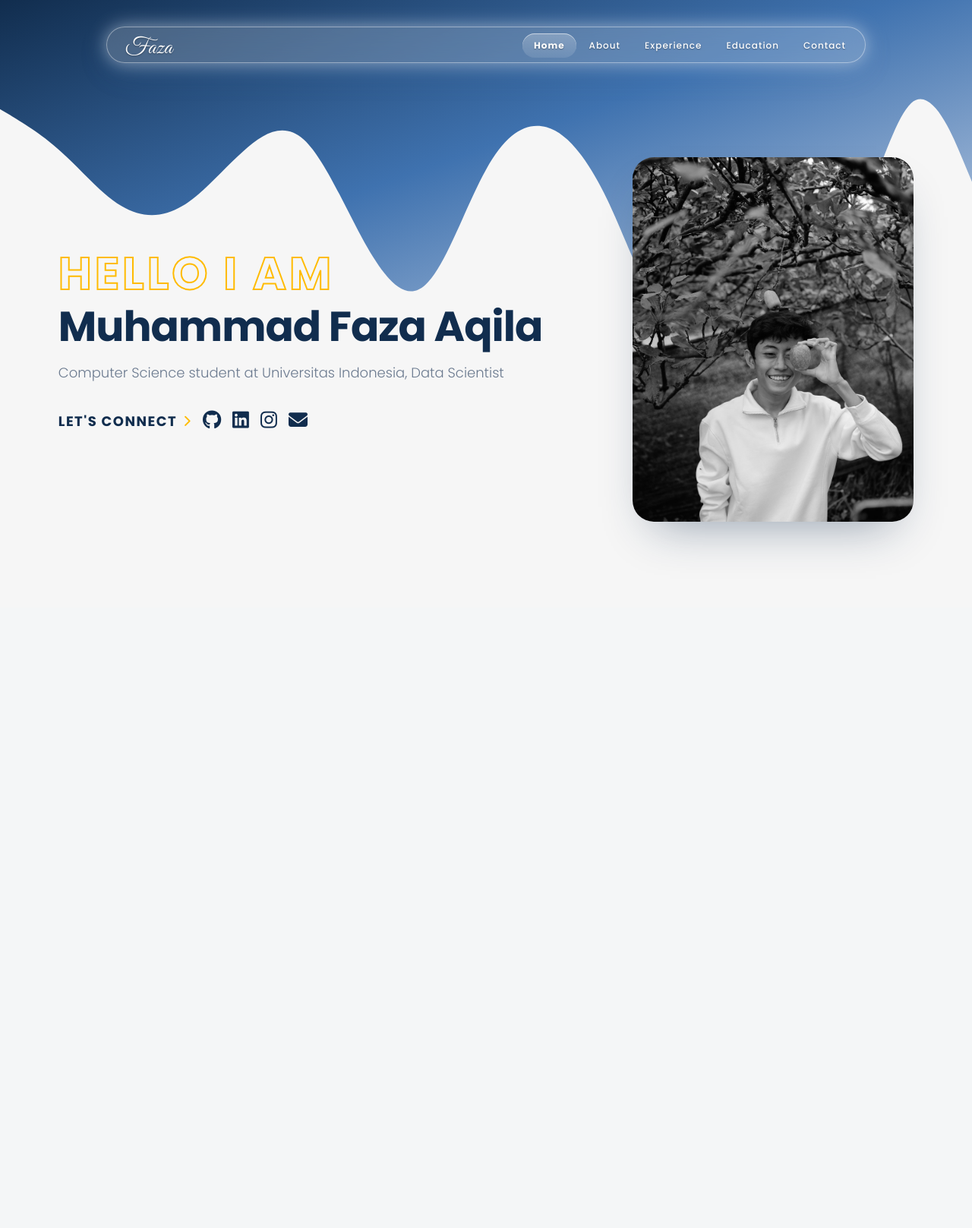
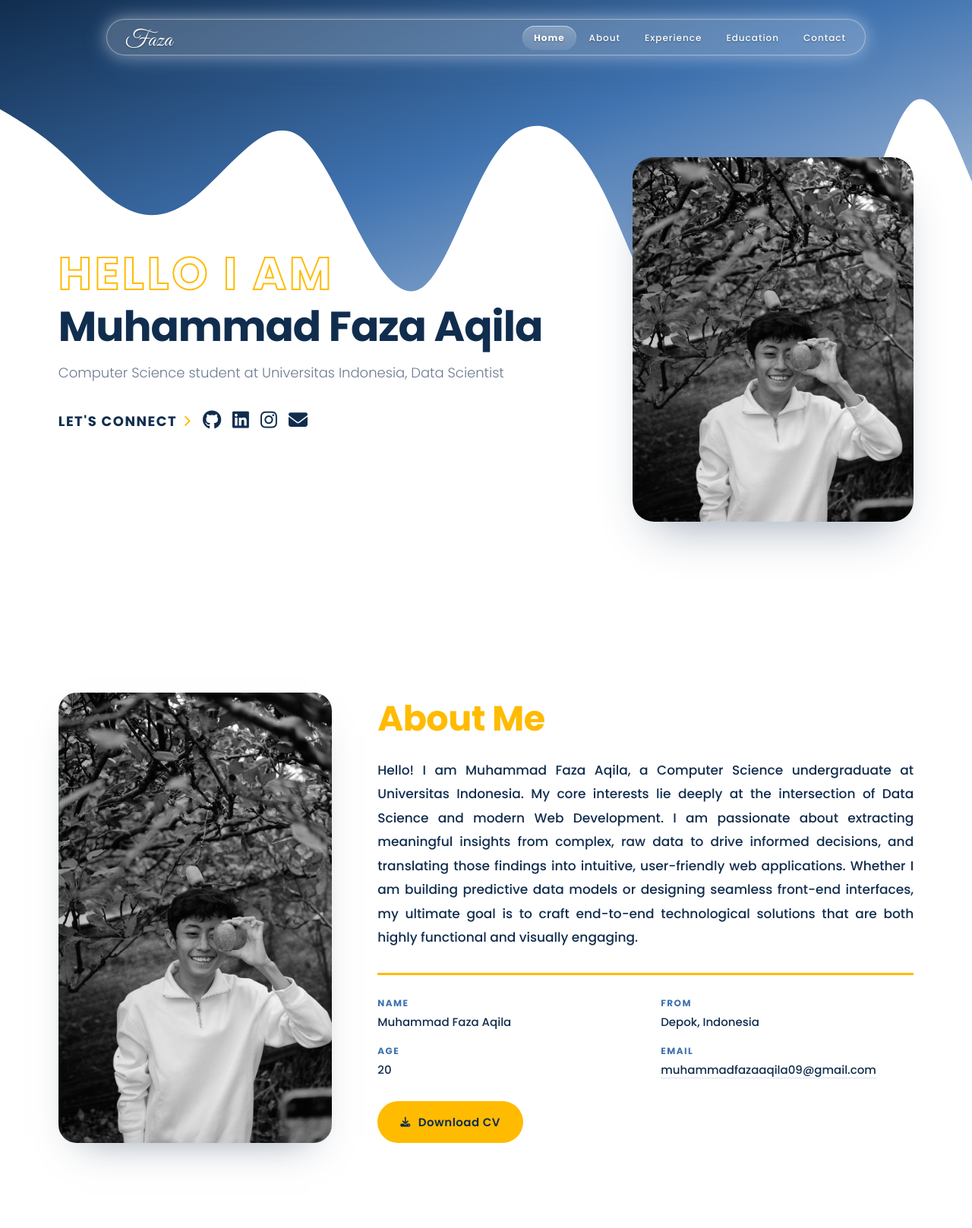
Before and after one commit to fazaaqila09/myportofolio, a Django app: page / in a window 1280 px wide. Shown: the whole page at 76% size. Before the commit the page ends 724 px from the top, so only its background shows below. Run offline with Django 5.2, Linux system fonts and the light colour scheme.

Commit message:
feat: tambah section About Me lengkap dengan foto, bio, info, dan CV

```diff
--- a/static/css/style.css
+++ b/static/css/style.css
@@ -14,7 +14,7 @@ body, html {
 /* Navigasi Kaca */
 .top-nav {
     position: fixed;
-    top: 35px;
+    top: 25px;
     left: 50%;
     transform: translateX(-50%);
     width: 85%;
@@ -155,7 +155,7 @@ body, html {
     justify-content: center;
 
     /* Latar warna solid pada area bawah */
-    background-color: #f6f6f6;
+    background-color: #FFFFFF;
     background-image: none;
 }
 
@@ -584,3 +584,180 @@ a:focus-visible {
         animation: none;
     }
 }
+
+/* ABOUT */
+.about {
+    scroll-margin-top: 120px;
+
+    padding: 7rem 0;
+    background-color: #FFFFFF;
+}
+
+.about-content {
+    width: 88%;
+    max-width: 1320px;
+    margin: 0 auto;
+    display: grid;
+    grid-template-columns: 32% 1fr;
+    gap: 60px;
+    align-items: stretch;
+}
+
+/* ---------- Foto ---------- */
+.about-photo {
+    position: relative;
+    height: 100%;
+    border-radius: 24px;
+    overflow: hidden;
+    box-shadow: 0 24px 50px -30px rgba(17, 45, 78, 0.5);
+}
+
+.about-photo img {
+    position: absolute;
+    inset: 0;
+    width: 100%;
+    height: 100%;
+    object-fit: cover;
+    display: block;
+}
+
+/* ---------- Kolom teks ---------- */
+.about-text {
+    display: flex;
+    flex-direction: column;
+}
+
+.about-title {
+    font-size: clamp(32px, 3.6vw, 46px);
+    font-weight: 700;
+    color: #FFBB00;
+    letter-spacing: -0.5px;
+    margin-bottom: 18px;
+}
+
+.about-bio {
+    text-align: justify;
+    font-size: 17px;
+    font-weight: 500;
+    line-height: 1.85;
+    color: #112D4E;
+    margin-bottom: 30px;
+}
+
+/* ---------- Garis pemisah kuning + 4 poin ---------- */
+.about-info {
+    display: grid;
+    grid-template-columns: repeat(2, 1fr);
+    gap: 18px 40px;
+
+    padding-top: 28px;
+    border-top: 3px solid #FFBB00;
+    margin-bottom: 30px;
+}
+
+.info-item dt {
+    font-size: 12px;
+    font-weight: 700;
+    letter-spacing: 1.5px;
+    text-transform: uppercase;
+    color: #3F72AF;
+    margin-bottom: 4px;
+}
+
+.info-item dd {
+    font-size: 15px;
+    font-weight: 500;
+    color: #112D4E;
+    word-break: break-word;   /* email panjang tidak menembus kolom */
+}
+
+.info-item dd a {
+    color: inherit;
+    text-decoration: none;
+    border-bottom: 1px solid #DBE2EF;
+    transition: color 0.3s ease, border-color 0.3s ease;
+}
+
+.info-item dd a:hover {
+    color: #3F72AF;
+    border-color: #3F72AF;
+}
+
+/* ---------- Tombol CV ---------- */
+.cv-button {
+    margin-top: auto;
+    align-self: flex-start;
+
+    display: inline-flex;
+    align-items: center;
+    gap: 10px;
+
+    font-family: 'Poppins', sans-serif;
+    font-size: 15px;
+    font-weight: 600;
+    letter-spacing: 0.5px;
+    text-decoration: none;
+
+    color: #112D4E;              /* navy di atas kuning = 8.19:1, aman */
+    background-color: #FFBB00;
+    padding: 16px 30px;
+    border-radius: 999px;
+    transition: background-color 0.3s ease, color 0.3s ease, transform 0.3s ease;
+}
+
+.cv-button:hover {
+    background-color: #3F72AF;
+    color: #FFFFFF;
+    transform: translateY(-2px);
+}
+
+.cv-button i {
+    font-size: 13px;
+}
+
+/* ---------- Responsif ---------- */
+@media (max-width: 900px) {
+    .about {
+        padding: 5rem 0;
+    }
+    .about-content {
+        grid-template-columns: 1fr;
+        gap: 40px;
+    }
+    .about-photo {
+        /* ditumpuk di mobile, jadi rasionya dikunci lagi */
+        height: auto;
+        aspect-ratio: 3 / 4;
+        max-width: 320px;
+        margin: 0 auto;
+        width: 100%;
+    }
+    .cv-button {
+        align-self: center;
+        margin-top: 0;
+    }
+    .about-text {
+        text-align: center;
+    }
+    .about-info {
+        text-align: left;
+    }
+}
+
+@media (max-width: 600px) {
+    .about {
+        padding: 4rem 0;
+        scroll-margin-top: 100px;
+    }
+    .about-photo {
+        max-width: 260px;
+    }
+    .about-bio {
+        font-size: 15px;
+        line-height: 1.7;
+    }
+    .about-info {
+        grid-template-columns: 1fr;
+        gap: 14px;
+    }
+}
--- a/templates/index.html
+++ b/templates/index.html
@@ -60,5 +60,53 @@
         </div>
     </header>
 
+    <!-- About -->
+    <section id="about" class="about">
+        <div class="about-content">
+
+            <div class="about-photo">
+                <img src="{% static 'img/fazabw.jpeg' %}" alt="Foto Muhammad Faza Aqila">
+            </div>
+
+            <div class="about-text">
+                <h2 class="about-title">About Me</h2>
+
+                <p class="about-bio">
+                    Hello! I am Muhammad Faza Aqila, a Computer Science undergraduate at Universitas Indonesia.
+                    My core interests lie deeply at the intersection of Data Science and modern Web Development.
+                    I am passionate about extracting meaningful insights from complex, raw data to drive informed decisions,
+                    and translating those findings into intuitive, user-friendly web applications.
+                    Whether I am building predictive data models or designing seamless front-end interfaces,
+                    my ultimate goal is to craft end-to-end technological solutions that are both highly functional and visually engaging.
+                </p>
+
+                <!-- 4 poin: Name & Age di kiri, From & Email di kanan -->
+                <dl class="about-info">
+                    <div class="info-item">
+                        <dt>Name</dt>
+                        <dd>Muhammad Faza Aqila</dd>
+                    </div>
+                    <div class="info-item">
+                        <dt>From</dt>
+                        <dd>Depok, Indonesia</dd>
+                    </div>
+                    <div class="info-item">
+                        <dt>Age</dt>
+                        <dd>20</dd>
+                    </div>
+                    <div class="info-item">
+                        <dt>Email</dt>
+                        <dd><a href="mailto:muhammadfazaaqila09@gmail.com">muhammadfazaaqila09@gmail.com</a></dd>
+                    </div>
+                </dl>
+
+                <a class="cv-button" href="{% static 'files/CV - Muhammad Faza Aqila.pdf' %}" download>
+                    <i class="fa-solid fa-download"></i>
+                    Download CV
+                </a>
+            </div>
+
+        </div>
+    </section>
 </body>
 </html>
```
Also changed, not shown: 1 other file.
